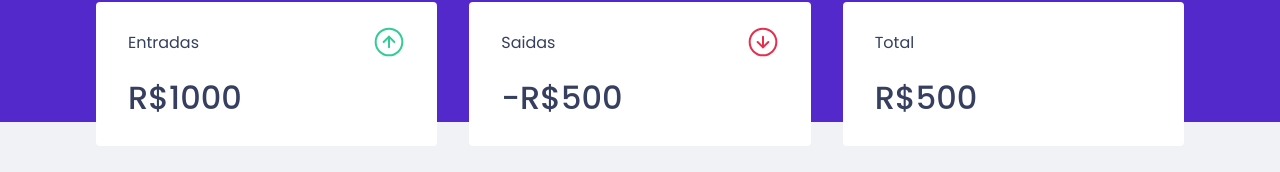
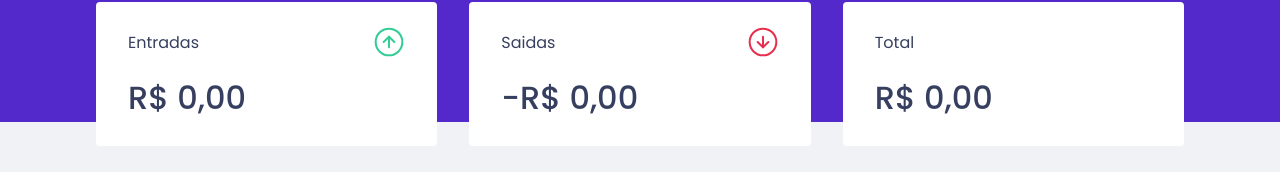
Before and after one commit to gabrielpaiv/dtmoney, a React (Create React App) app: page / in a window 1280 px wide. Shown: the part 150-322 px from the top of the page. Built offline with nearby package versions, Linux system fonts and the light colour scheme; no server answers; what miragejs would draw is missing.

Commit message:
Updated Summary

```diff
--- a/src/TransactionsContext.tsx
+++ b/src/TransactionsContext.tsx
@@ -18,7 +18,7 @@
 
 interface TransactionsContextData {
   transactions: Transaction[]
-  createTransaction: (transaction: TransactionInput) => void
+  createTransaction: (transactionInput: TransactionInput) => Promise<void>
 }
 
 export const TransactionsContext = createContext<TransactionsContextData>({} as TransactionsContextData)
@@ -31,10 +31,14 @@
     api.get('/transactions').then(response => setTransactions(response.data.transactions))
   }, [])
 
-  function createTransaction(transaction: TransactionInput) {
+  async function createTransaction(transactionInput: TransactionInput) {
+    const response = await api.post('/transactions', {
+      ...transactionInput,
+      createdAt: new Date()
+    })
+    const { transaction } = response.data
 
-
-    api.post('/transactions', transaction)
+    setTransactions([...transactions, transaction])
   }
 
   return (
--- a/src/components/NewTransactionModal/index.tsx
+++ b/src/components/NewTransactionModal/index.tsx
@@ -22,14 +22,19 @@
 
   const { createTransaction } = useContext(TransactionsContext)
 
-  function handleCreateNewTransaction(event: FormEvent) {
+  async function handleCreateNewTransaction(event: FormEvent) {
     event.preventDefault()
-    createTransaction({
+    await createTransaction({
       title,
       amount,
       category,
       type
     })
+    setTitle('')
+    setAmount(0)
+    setCategory('')
+    setType('deposit')
+    onRequestClose()
   }
 
   return (
--- a/src/components/Summary/index.tsx
+++ b/src/components/Summary/index.tsx
@@ -10,6 +10,22 @@
 
 export function Summary() {
   const { transactions } = useContext(TransactionsContext)
+
+  const summary = transactions.reduce((acc, transaction) => {
+    if (transaction.type === 'deposit') {
+      acc.deposits += transaction.amount
+      acc.total += transaction.amount
+
+    } else {
+      acc.withdraws += transaction.amount
+      acc.total -= transaction.amount
+    }
+    return acc
+  }, {
+    deposits: 0,
+    withdraws: 0,
+    total: 0
+  })
   return (
     <Container>
       <div>
@@ -17,21 +33,30 @@
           <p>Entradas</p>
           <img src={incomeImg} alt="Entradas" />
         </header>
-        <strong>R$1000</strong>
+        <strong>{new Intl.NumberFormat('pt-BR', {
+          style: 'currency',
+          currency: 'BRL'
+        }).format(summary.deposits)}</strong>
       </div>
       <div>
         <header>
           <p>Saidas</p>
           <img src={outcomeImg} alt="Saídas" />
         </header>
-        <strong>-R$500</strong>
+        <strong>-{new Intl.NumberFormat('pt-BR', {
+          style: 'currency',
+          currency: 'BRL'
+        }).format(summary.withdraws)}</strong>
       </div>
       <div>
         <header>
           <p>Total</p>
           <img src={totalImg} alt="Total" />
         </header>
-        <strong>R$500</strong>
+        <strong>{new Intl.NumberFormat('pt-BR', {
+          style: 'currency',
+          currency: 'BRL'
+        }).format(summary.total)}</strong>
       </div>
     </Container>
   )
```
